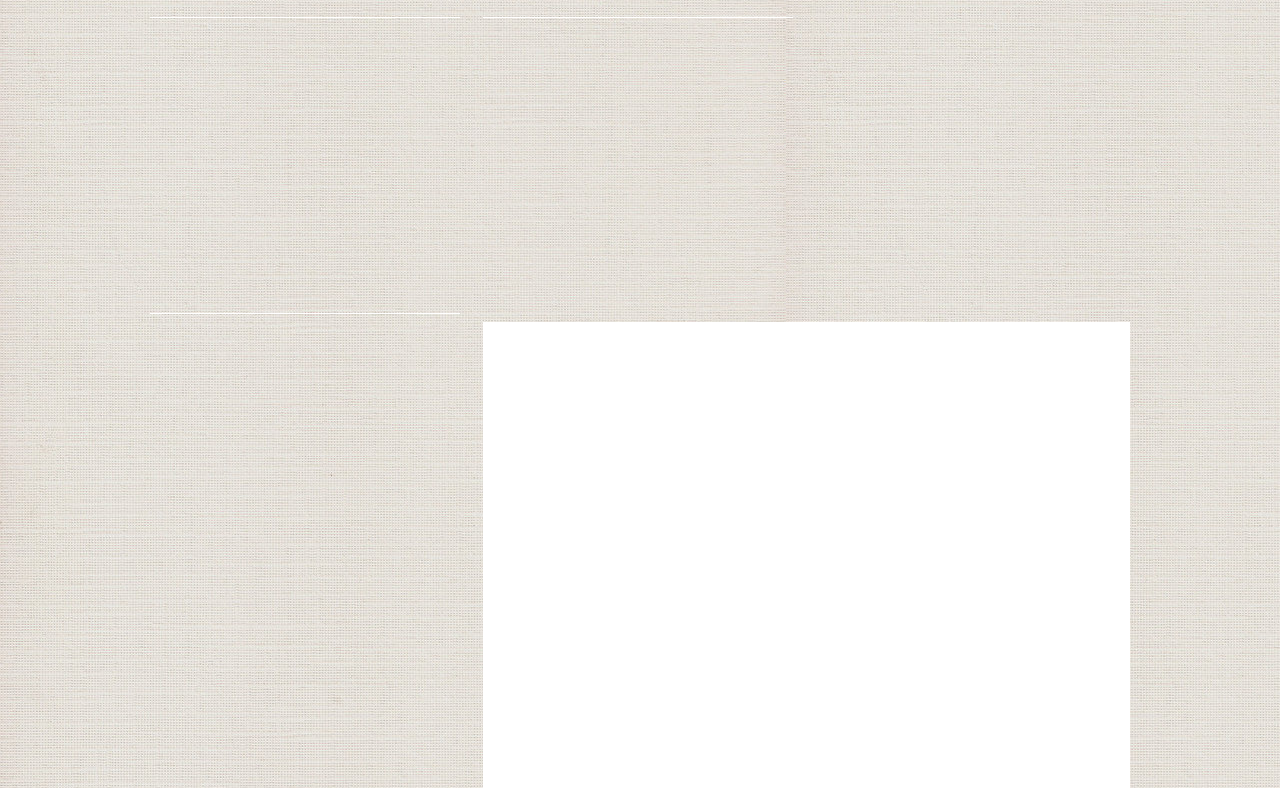
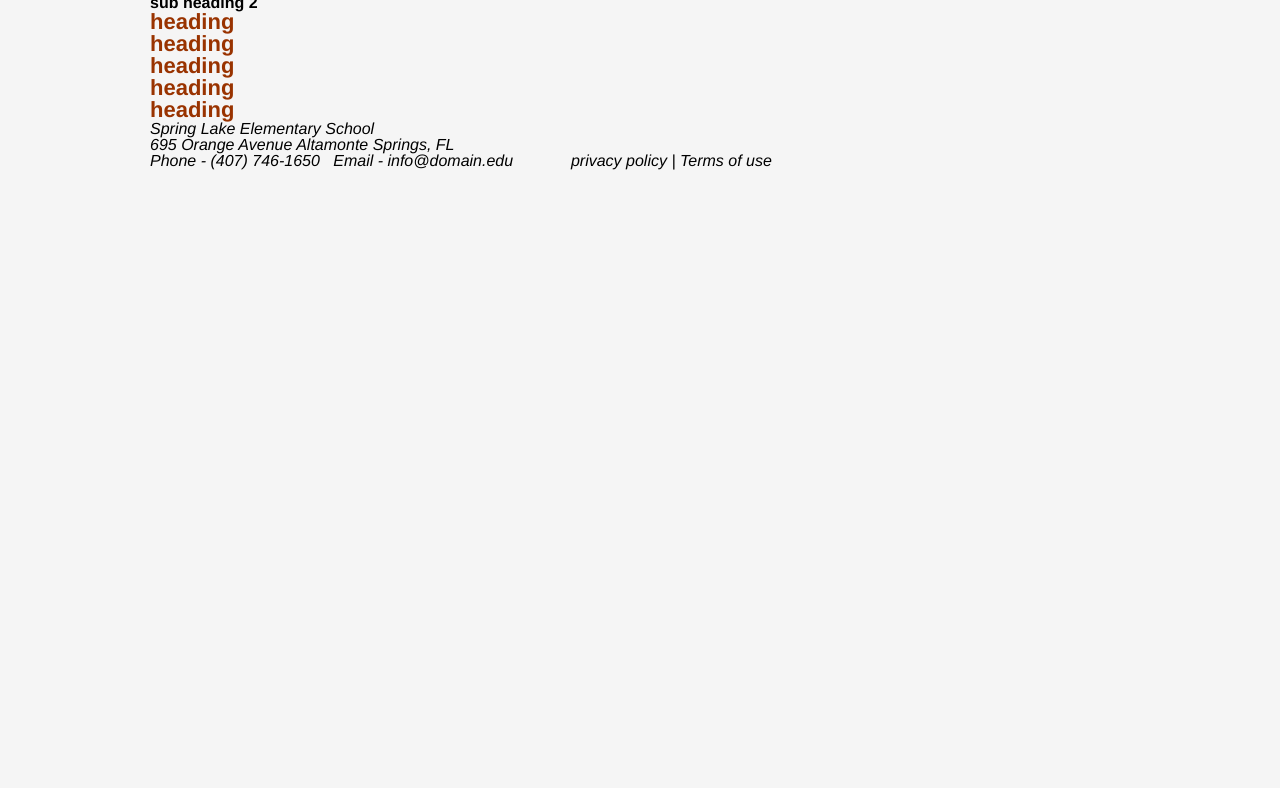
Before and after one commit to rgeiger/wsp, a plain HTML site: page generic.html in a window 1280 px wide. Shown: the part 153-941 px from the top of the page. After the commit the page ends 800 px from the top, so only its background shows below. Drawn offline with Linux system fonts and the light colour scheme; a web font is replaced by a local one.

Commit message:
added generic html file

```diff
--- a/generic.html
+++ b/generic.html
@@ -5,15 +5,18 @@
 	<head>
 		<meta charset="utf-8">
 		<title>Spring Lake Elementary School</title>
-		<link rel="stylesheet" href="css/reset.css">
-		<link rel="stylesheet" href="css/style.css">
+		<link rel="stylesheet" href="css/reset.css" type="text/css">
+		<link rel="stylesheet" href="css/main.css" type="text/css">
+		<link href='http://fonts.googleapis.com/css?family=The+Girl+Next+Door' rel='stylesheet'
+		type='text/css'>
 	</head>
 
 <body>
 
 <header>
+
 	<div id=logo>
-		<a href="index.html"><img src="images/logo.png" alt="logo" width="100px" height="100px"/></a>
+		<a href="index.html"><img src="images/logo.png" alt="logo" width="130" height="130"></a>
 	</div>
 
 	<nav>
@@ -28,27 +31,39 @@
 	</nav>
 </header>
 
-<section>
+<section id=cta>
+	<div id=left_cta>
+	<h1>Title of every main nav link</h1>
+	<h2>sub heading 1</h2>
+	<h2>sub heading 2</h2>
+	</div>
+
 
 </section>
 
 <section id=sub_cta>
 	<article>
-
+		<h1>heading</h1>
 	</article>
 
 	<article>
+		<h1>heading</h1>
 	</article>
 
-	<article>
+	<article id=news>
+		<h1>heading</h1>
+
+
 	</article>
 </section>
 
 <section id=more_info>
-	<article>
+	<article id=about>
+		<h1>heading</h1>
 	</article>
 
-	<article>
+	<article id=technology>
+		<h1>heading</h1>
 	</article>
 </section>
 
```
